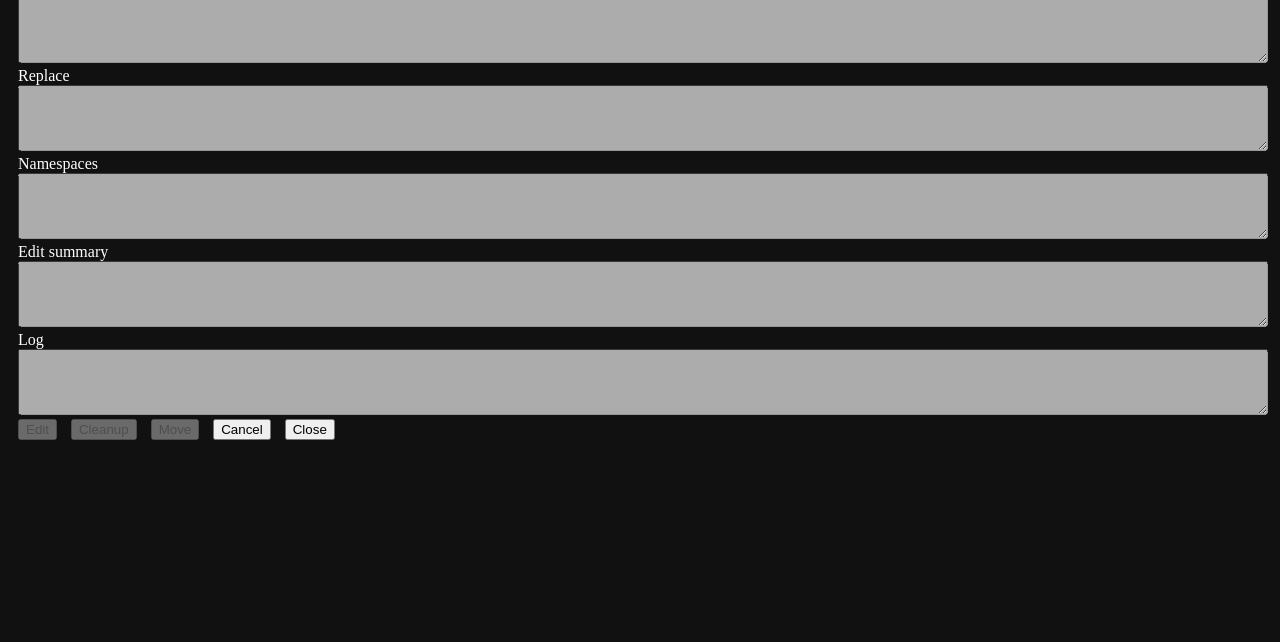
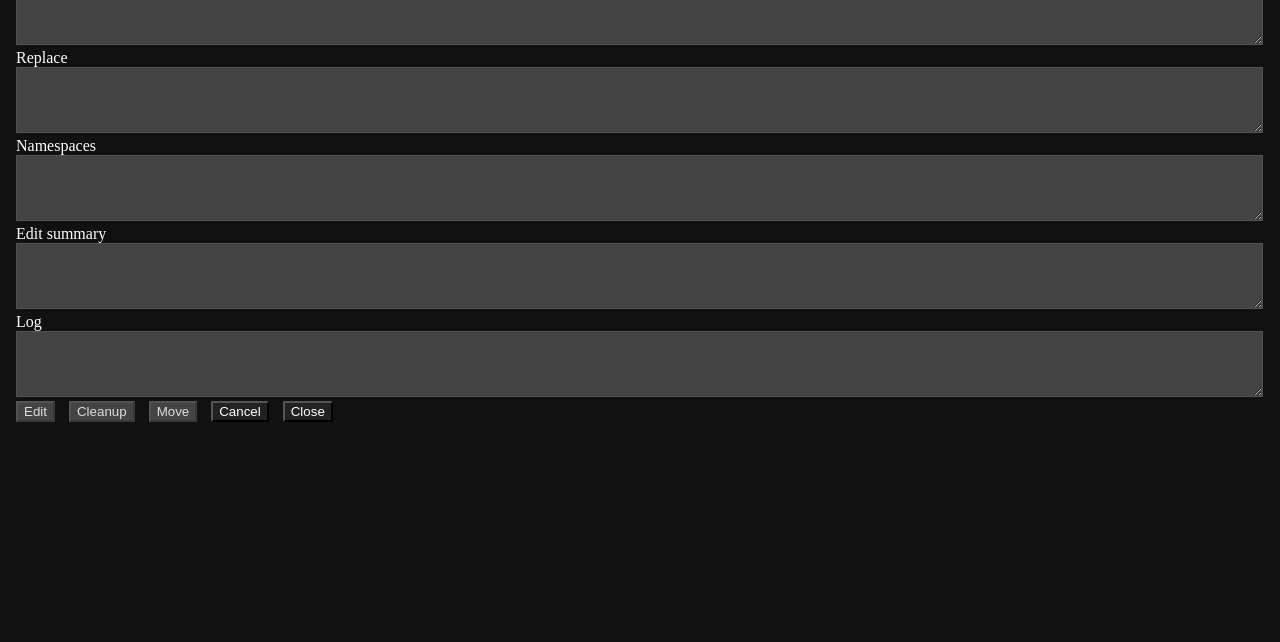
Before and after one commit to MrStarfleetCommand/botJS, a plain HTML site: page index.html in a window 1280 px wide. Shown: the part 158-800 px from the top of the page. Drawn offline with nearby package versions, Linux system fonts and the dark colour scheme; no server answers.

Commit message:
Style tweaks

```diff
--- a/styles.css
+++ b/styles.css
@@ -1,8 +1,8 @@
-#myModal{
-    padding: 10px;
+body{
+    margin: 1em;
 }
 textarea{
-    width: 100%;
+    width: calc(100% - 0.5em);
     font-family: monospace;
 }
 button{
@@ -13,8 +13,20 @@ label{
     display: block;
 }
 @media screen and (prefers-color-scheme: dark){
-    html{
+    body{
         background-color: #111111;
         color: #ffffff;
     }
+    select,
+    button,
+    textarea{
+        background-color: #222222;
+        color: #ffffff;
+    }
+    select[disabled],
+    button[disabled],
+    textarea[disabled]{
+        background-color: #444444;
+        color: #dddddd;
+    }
 }
```
